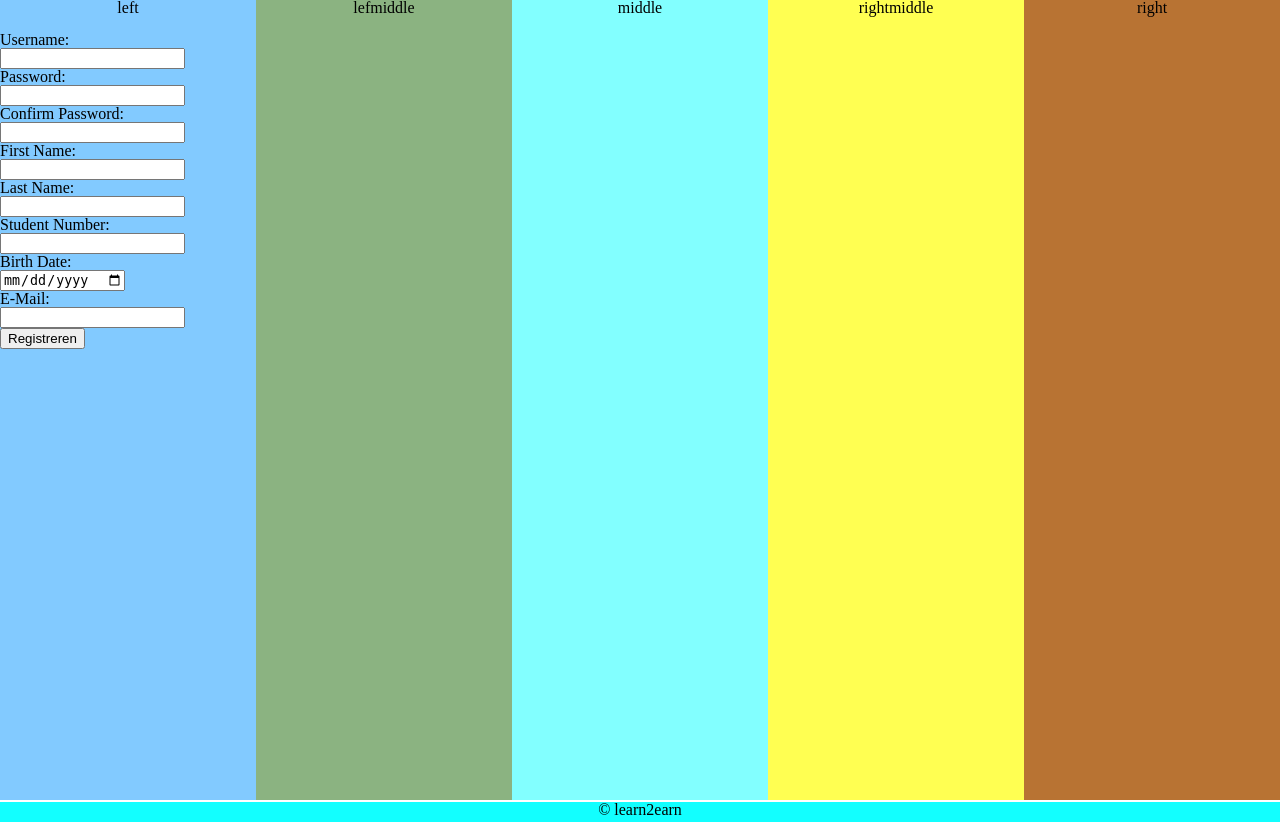
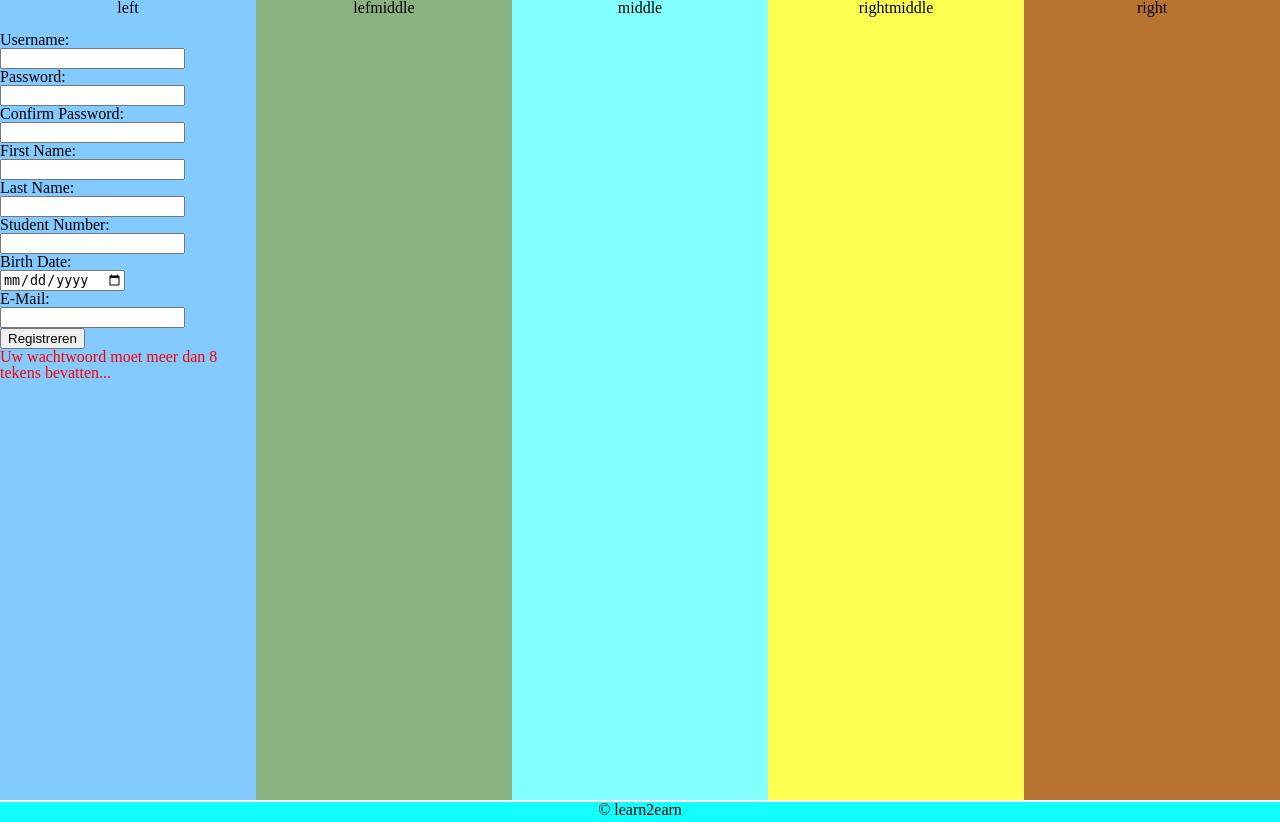
Before and after one commit to OpenRMO/learn2earn, a PHP site: page /layout/register.php?error=3 in a window 1280 px wide. Shown: the part 83-905 px from the top of the page. Run offline with PHP 8.4, Linux system fonts and the light colour scheme.

Commit message:
Errorafhandeling van het registreren gemaakt

```diff
--- a/layout/register.php
+++ b/layout/register.php
@@ -41,7 +41,41 @@
 
 			<input type="submit" value="Registreren" />
 		</form>
-
+                <div id="registreer_error">
+                    <?php
+                    $error = $_GET["error"];
+                    switch($error)
+                    {
+                        case 1:
+                            echo "De registratie ging goed!";
+                            break;
+                        case 2:
+                            echo "Uw gebruikersnaam moet minder dan 20 tekens bevatten...";
+                            break;
+                        case 3:
+                            echo "Uw wachtwoord moet meer dan 8 tekens bevatten...";
+                            break;
+                        case 4:
+                            echo "Uw wachtwoorden komen niet overeen...";
+                            break;
+                        case 5:
+                            echo "Uw voornaam kan niet meer dan 20 tekens bevatten...";
+                            break;
+                        case 6:
+                            echo "Uw achternaam kan niet meer dan 20 tekens bevatten...";
+                            break;
+                        case 7:
+                            echo "Uw e-mailadres is ongeldig...";
+                            break;
+                        case 8:
+                            echo "Uw e-mailadres bevat meer dan 50 tekens...";
+                            break;
+                        case 9:
+                            echo "Er is iets fout gegaan met de verwerking van uw gegevens...";
+                            break;
+                    }
+                    ?>
+                </div>
 	</div>
 
 	<div id="leftmiddle" class="kolom">
--- a/layout/styles/stylesheet.css
+++ b/layout/styles/stylesheet.css
@@ -57,6 +57,11 @@ div#inlog_error{
 	text-align: left;
 }
 
+div#registreer_error{
+	color: red;
+	text-align: left;
+}
+
 footer {
 	height: 2%;
 	width: 100%;
```
